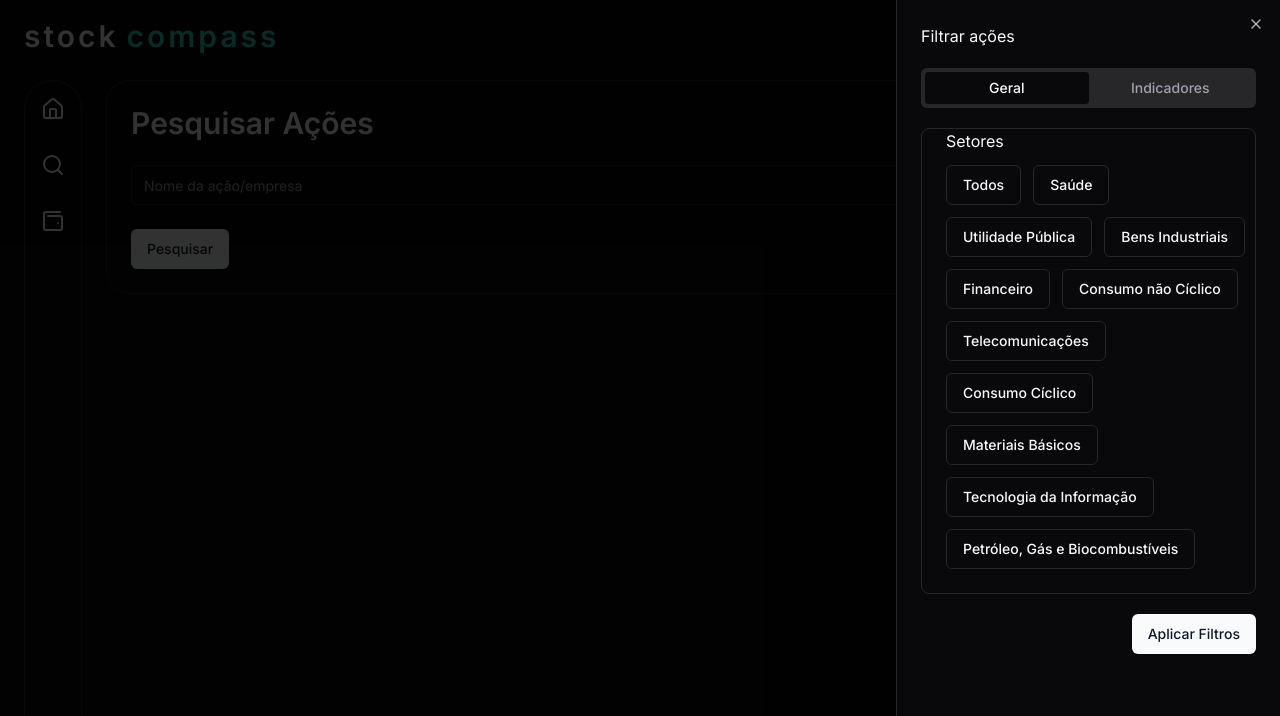
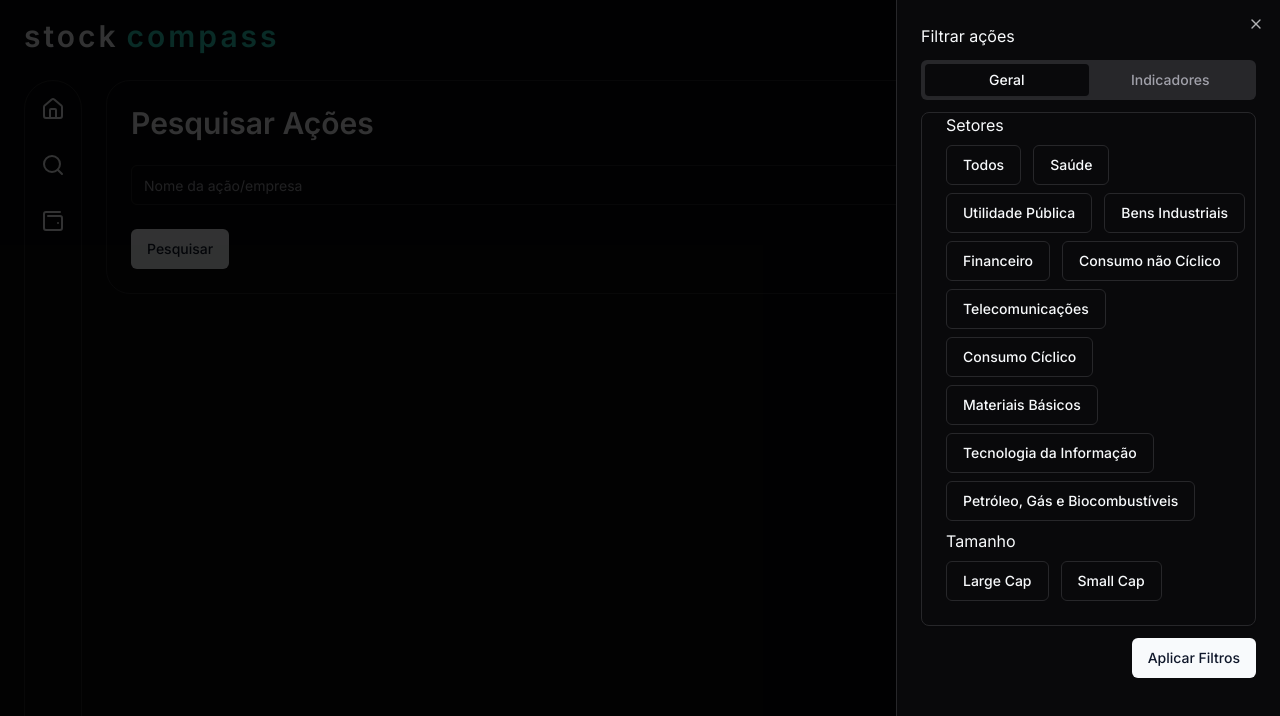
Before and after one commit to fga-eps-24-1-G6/2024.1-Stock-Compass-Front, a Next.js app: page /search in a window 1280 px wide. Both pictures are taken after a click on the button "Filtros". Shown: the top 716 px of the page. Built offline with nearby package versions, Linux system fonts and the light colour scheme; no server answers.

Commit message:
feat adding search for filters

```diff
--- a/app/actions.ts
+++ b/app/actions.ts
@@ -27,10 +27,10 @@ export async function getStocksByTicker(ticker: string): Promise<StocksData[] |
     }
 }
 
-export async function getStocksBySector(sector: string): Promise<StocksData[] | null> {
+export async function getStocksBySector(sector: string, category: string): Promise<StocksData[] | null> {
     try {
         const response = await fetch(
-            `${process.env.STOCK_API}/api/stocks/search?sector=${sector}`
+            `${process.env.STOCK_API}/api/stocks/search?category=${category}&sector=${sector}`
         );
         if (!response.ok) {
             throw new Error(`HTTP error! status: ${response.status}`);
--- a/app/search/page.tsx
+++ b/app/search/page.tsx
@@ -43,21 +43,29 @@ interface StocksData {
 export default function SearchPage() {
   const [stocks, setStocks] = useState<StocksData[] | null>(null);
   const [searchQuery, setSearchQuery] = useState<string>();
+  const [sectorQuery, setSectorQuery] = useState<string>();
+  const [categoryQuery, setCategoryQuery] = useState<string>();
+
 
   function handleSearch() {
     if (searchQuery){
       getStocksByTicker(searchQuery).then(data => setStocks(data));
+      setSearchQuery("");
     }
-    else if(sectorQuery){
-      getStocksBySector(sectorQuery).then(data => setStocks(data));
+    else if(sectorQuery && categoryQuery){
+      getStocksBySector(sectorQuery, categoryQuery).then(data => setStocks(data));
+      setSectorQuery("");
+      setCategoryQuery("");
     }
     else{
       setStocks(null);
+      setSectorQuery("");
+      setCategoryQuery("");
+      setSearchQuery("");
     }
   }
 
   const [isTotalActive, setIsTotalActive] = useState(false);
-  const [sectorQuery, setSectorQuery] = useState<string>();
 
   const handleTotalToggle = () => {
     setIsTotalActive(!isTotalActive);
@@ -135,6 +143,21 @@ export default function SearchPage() {
     setSectorQuery("Petróleo, Gás e Biocombustíveis");
   };
 
+  const [isSmallCapActive, setIsSmallCapActive] = useState(false);
+
+  const handleSmallCapToggle = () => {
+    setIsSmallCapActive(!isSmallCapActive);
+    setCategoryQuery("small");
+  };
+
+
+  const [isLargeCapActive, setIsLargeCapActive] = useState(false);
+
+  const handleLargeCapToggle = () => {
+    setIsLargeCapActive(!isLargeCapActive);
+    setSectorQuery("large");
+  };
+
 
   return (
     <SingleColumn>
@@ -155,7 +178,7 @@ export default function SearchPage() {
     <SheetTrigger asChild>
     <Button variant={"outline"}>Filtros</Button>
     </SheetTrigger>
-    <SheetContent  className="flex flex-col gap-5">
+    <SheetContent  className="flex flex-col gap-3">
         Filtrar ações
           <Tabs defaultValue="general" className="hidden md:block sticky">
         <TabsList className="grid w-full grid-cols-2">
@@ -168,7 +191,7 @@ export default function SearchPage() {
         </TabsList>
       </Tabs>
       <Card className="w-full">
-        <CardContent className="flex flex-col gap-3 justify-between">
+        <CardContent className="flex flex-col gap-2 justify-between">
             <div>Setores</div>
             <div className="flex flex-row gap-3">
                 <Button onClick={handleTotalToggle} variant={isTotalActive ? "secondary" : "outline"}>Todos</Button>
@@ -197,6 +220,11 @@ export default function SearchPage() {
             <div className="flex flex-row gap-5">
                 <Button onClick={handleFuelToggle} variant={isFuelActive ? "secondary" : "outline"}>Petróleo, Gás e Biocombustíveis</Button>
             </div>
+            Tamanho
+            <div className="flex flex-row gap-3">
+                <Button onClick={handleLargeCapToggle} variant={isLargeCapActive ? "secondary" : "outline"}>Large Cap</Button>
+                <Button onClick={handleSmallCapToggle} variant={isSmallCapActive ? "secondary" : "outline"}>Small Cap</Button>
+            </div>
         </CardContent>
         </Card>
         <SheetFooter>
```
